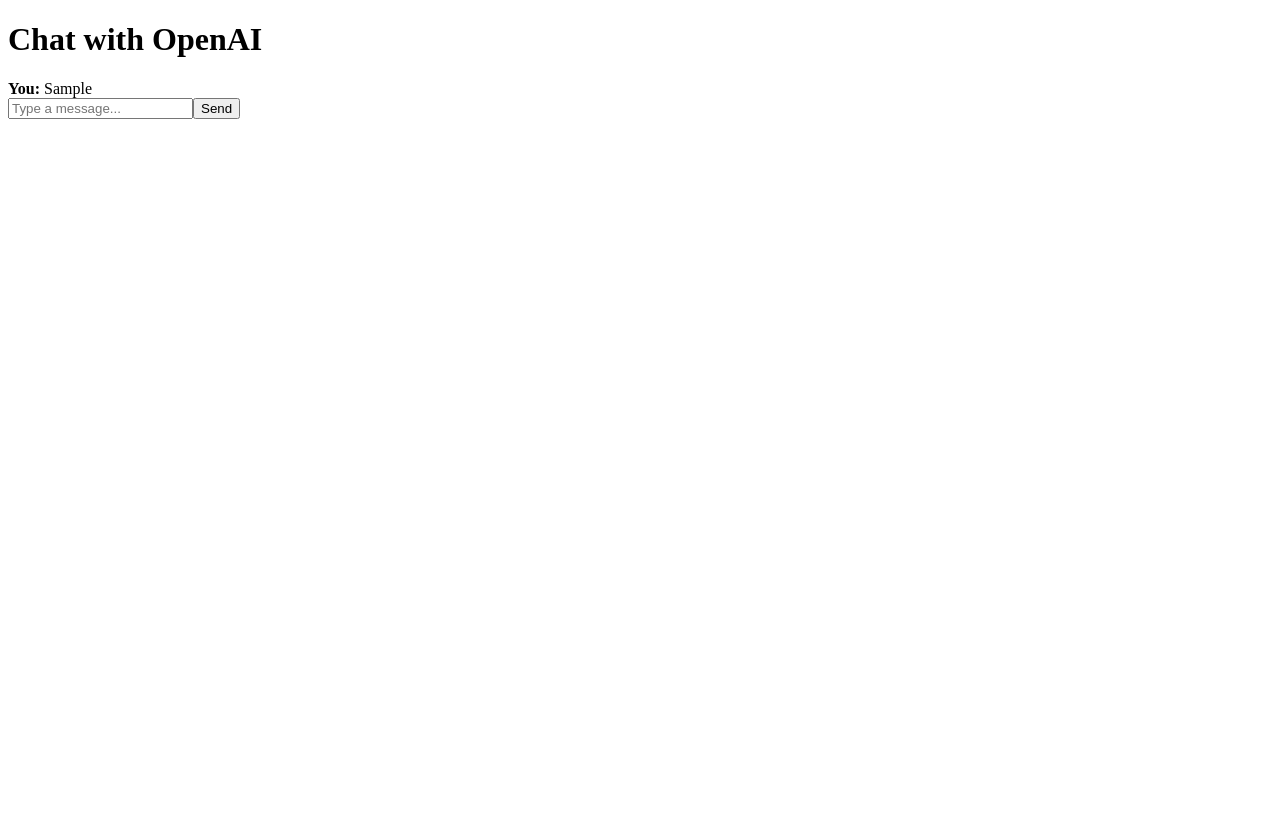
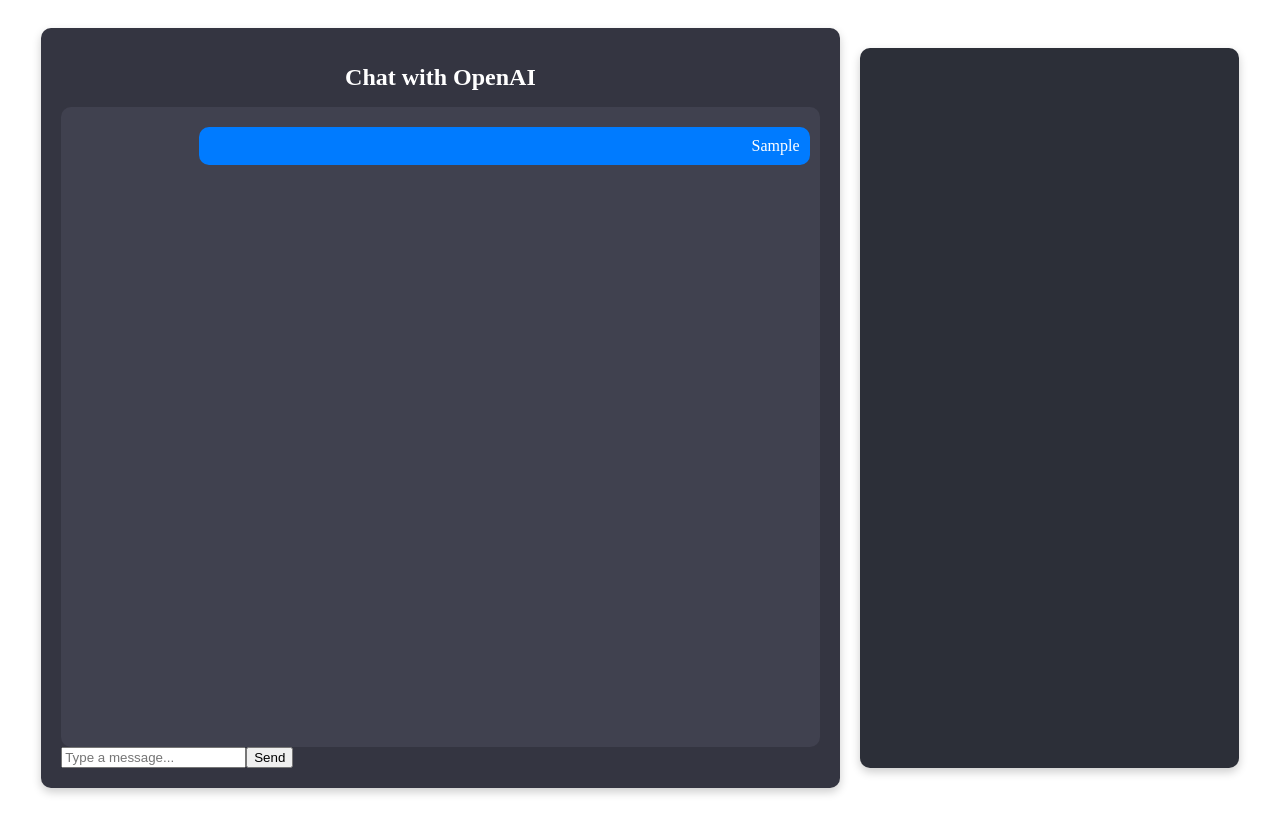
Before and after one commit to yalemsew/Instant-AI-UI-Generator, a React (Create React App) app in the folder openai_react_frontend/: page / in a window 1280 px wide. Both pictures are taken after typing "Sample" into the empty fields and a click on the button "Send". Built offline with nearby package versions, Linux system fonts and the light colour scheme; no server answers.

Commit message:
refactor the chat.js code into multiple reusable code

```diff
--- a/openai_react_frontend/src/components/Chat.css
+++ b/openai_react_frontend/src/components/Chat.css
@@ -1,37 +1,63 @@
-.chat-container {
-    max-width: 600px;
-    margin: auto;
-    padding: 20px;
-    font-family: Arial, sans-serif;
+.main-container {
+    display: flex;
+    justify-content: center;
+    align-items: center;
+    height: 100vh;
+    gap: 20px;
   }
 
-  .chat-box {
-    height: 400px;
-    overflow-y: auto;
-    border: 1px solid #ccc;
-    padding: 10px;
-    background-color: #f9f9f9;
+  .chat-container {
     display: flex;
     flex-direction: column;
+    height: 90vh;
+    width: 60%;
+    background-color: #343541;
+    border-radius: 10px;
+    box-shadow: 0 4px 10px rgba(0, 0, 0, 0.2);
+    padding: 20px;
   }
 
-  .message {
+  .side-box {
+    width: 30%;
+    height: 90vh;
+    background-color: #2c2f38;
+    border-radius: 10px;
+    box-shadow: 0 4px 10px rgba(0, 0, 0, 0.2);
+  }
+
+  .chat-title {
+    text-align: center;
+    font-size: 1.5rem;
+    color: white;
+  }
+
+  .chat-messages {
+    flex: 1;
+    overflow-y: auto;
+    background-color: #40414f;
     padding: 10px;
-    margin: 5px;
-    border-radius: 8px;
+    border-radius: 10px;
+  }
+
+  .chat-bubble {
+    padding: 10px;
+    border-radius: 10px;
+    margin: 10px 0;
     max-width: 80%;
   }
 
-  .user-message {
-    align-self: flex-end;
+  .chat-user {
     background-color: #007bff;
     color: white;
+    align-self: flex-end;
+    text-align: right;
+    margin-left: auto;
   }
 
-  .bot-message {
+  .chat-bot {
+    background-color: #4caf50;
+    color: white;
     align-self: flex-start;
-    background-color: #e2e2e2;
-    color: black;
   }
 
   .chat-input-container {
@@ -42,16 +68,20 @@
   .chat-input {
     flex: 1;
     padding: 10px;
-    border: 1px solid #ccc;
     border-radius: 5px;
+    border: none;
   }
 
-  .send-button {
+  .chat-send-button {
     background-color: #007bff;
     color: white;
-    padding: 10px;
+    padding: 10px 15px;
     border: none;
     border-radius: 5px;
+    margin-left: 10px;
     cursor: pointer;
-    margin-left: 5px;
   }
+
+  .chat-send-button:hover {
+    background-color: #0056b3;
+  }
--- a/openai_react_frontend/src/components/Chat.js
+++ b/openai_react_frontend/src/components/Chat.js
@@ -1,4 +1,7 @@
 import React, { useState, useEffect } from "react";
+import ChatMessages from "./ChatMessages";
+import ChatInput from "./ChatInput";
+import "./Chat.css";
 
 const Chat = () => {
   const [input, setInput] = useState("");
@@ -31,9 +34,7 @@
 
       const data = await response.json();
 
-      // Extract the assistant's response correctly from JSON
       const botMessageContent = data.content || "Error retrieving response";
-
       const botMessage = { role: "assistant", content: botMessageContent };
 
       setMessages((prevMessages) => [...prevMessages, botMessage]);
@@ -45,34 +46,13 @@
   };
 
   return (
-    <div className="flex flex-col h-screen max-w-lg mx-auto p-4 bg-gray-900 text-white rounded-lg shadow-lg">
-      <h1 className="text-xl font-bold text-center mb-4">Chat with OpenAI</h1>
-      <div className="flex-1 overflow-y-auto bg-gray-800 p-4 rounded-lg h-96">
-        {messages.map((msg, i) => (
-          <div
-            key={i}
-            className={`p-2 my-2 rounded-lg max-w-xs ${msg.role === "user" ? "bg-blue-500 text-white ml-auto" : "bg-green-500 text-white mr-auto"}`}
-          >
-            <strong>{msg.role === "user" ? "You: " : "Bot: "}</strong>
-            {msg.content}
-          </div>
-        ))}
+    <div className="main-container">
+      <div className="chat-container">
+        <h1 className="chat-title">Chat with OpenAI</h1>
+        <ChatMessages messages={messages} />
+        <ChatInput input={input} setInput={setInput} sendMessage={sendMessage} />
       </div>
-      <div className="mt-4 flex">
-        <input
-          type="text"
-          value={input}
-          onChange={(e) => setInput(e.target.value)}
-          placeholder="Type a message..."
-          className="flex-1 p-2 border rounded-lg text-black"
-        />
-        <button
-          onClick={sendMessage}
-          className="ml-2 px-4 py-2 bg-blue-500 text-white rounded-lg"
-        >
-          Send
-        </button>
-      </div>
+      <div className="side-box"></div>
     </div>
   );
 };
--- /dev/null
+++ b/openai_react_frontend/src/components/ChatInput.js
@@ -0,0 +1,22 @@
+import React, { useState, useEffect } from "react";
+const ChatInput = ({ input, setInput, sendMessage }) => {
+    return (
+        <div className="mt-4 flex">
+            <input
+                type="text"
+                value={input}
+                onChange={(e) => setInput(e.target.value)}
+                placeholder="Type a message..."
+                className="flex-1 p-2 border rounded-lg text-black"
+            />
+            <button
+                onClick={sendMessage}
+                className="ml-2 px-4 py-2 bg-blue-500 text-white rounded-lg"
+            >
+                Send
+            </button>
+        </div>
+    );
+};
+
+export default ChatInput;
--- /dev/null
+++ b/openai_react_frontend/src/components/ChatMessages.js
@@ -0,0 +1,34 @@
+import React from "react";
+
+const ChatMessages = ({ messages }) => {
+    return (
+        <div className="chat-messages">
+            {messages.map((msg, i) => (
+                <div
+                    key={i}
+                    className={`chat-bubble ${msg.role === "user" ? "chat-user" : "chat-bot"}`}
+                    dangerouslySetInnerHTML={{ __html: formatMessage(msg.content) }} // Format message content
+                ></div>
+            ))}
+        </div>
+    );
+};
+
+// Function to format text into HTML-friendly format
+const formatMessage = (content) => {
+    // Convert **bold** text
+    let formattedContent = content.replace(/\*\*(.*?)\*\*/g, "<strong>$1</strong>");
+
+    // Convert numbered lists
+    formattedContent = formattedContent.replace(
+        /(\d+)\. (.*?)(?=\n\d+\.|\n*$)/g,
+        '<div class="list-item"><span class="list-number">$1.</span> $2</div>'
+    );
+
+    // Convert new lines to proper line breaks
+    formattedContent = formattedContent.replace(/\n/g, "<br>");
+
+    return formattedContent;
+};
+
+export default ChatMessages;
```
Also changed, not shown: 1 other file (tests, documents, lock files or other folders).
